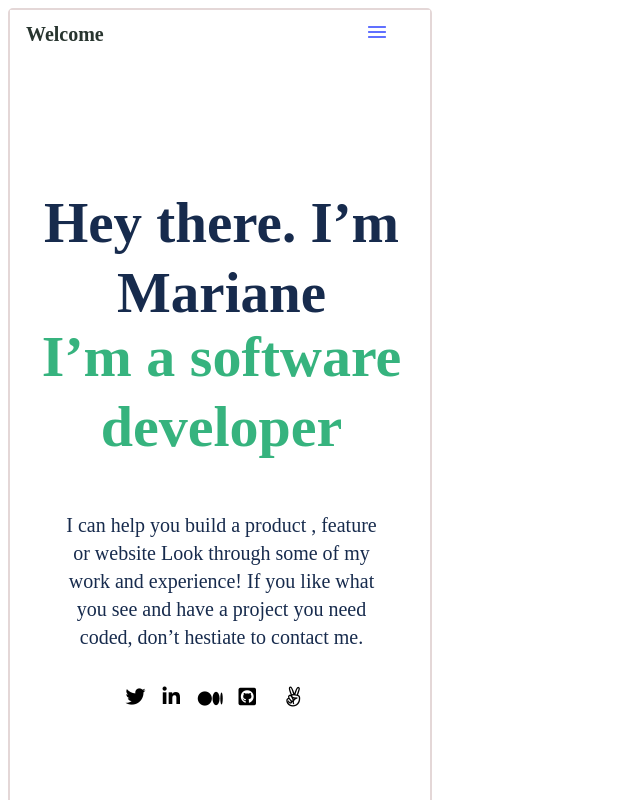
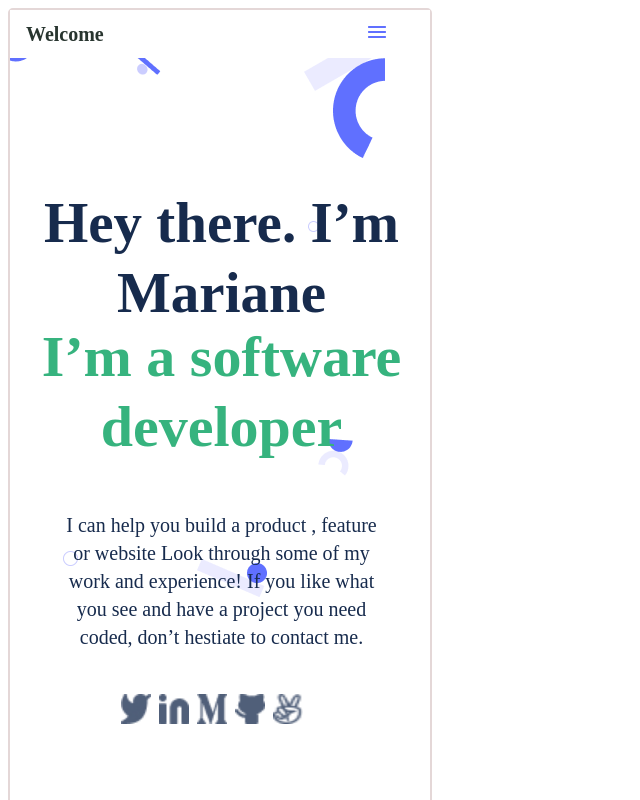
Before and after one commit to mohamadbakri/Portfolio, a plain HTML site: page index.html in a window 1280 px wide. Shown: the top 800 px of the page, without its empty margins (0-640 px from the left). Drawn offline with Linux system fonts and the light colour scheme.

Commit message:
fixing social madia icons

```diff
--- a/index.html
+++ b/index.html
@@ -36,11 +36,40 @@
           </p>
         </div>
         <div class="social-media-icons">
+          <ul>
+            <li>
+              <a href=""
+                ><img src="./images/m1_setup/twitter.jpg" alt="Twitter" />
+              </a>
+            </li>
+            <li>
+              <a href="">
+                <img src="./images/m1_setup/Linkedin.png" alt="Linked-in"
+              /></a>
+            </li>
+            <li>
+              <a href="">
+                <img src="./images/m1_setup/medium.png" alt="Medium"
+              /></a>
+            </li>
+            <li>
+              <a href="">
+                <img src="./images/m1_setup/github.png" alt="Github"
+              /></a>
+            </li>
+            <li>
+              <a href="">
+                <img src="./images/m1_setup/angellist.png" alt="Angellist"
+              /></a>
+            </li>
+          </ul>
+          <!--
           <i class="fa-brands fa-lg fa-twitter twitter"></i>
           <i class="fa-brands fa-lg fa-linkedin-in linked-in"></i>
           <i class="fab fa-lg fa-medium medium"></i>
           <i class="fa-brands fa-lg fa-github-square github"></i>
           <i class="fa-brands fa-lg fa-angellist angellist"></i>
+        </div> -->
         </div>
       </section>
     </div>
--- a/portfolio.css
+++ b/portfolio.css
@@ -8,6 +8,8 @@
   background: #fff;
   border: 2px solid rgb(228, 215, 215);
   border-radius: 5px;
+  background-image: url("/images/m1_setup/header-shapes\ mobile.png ");
+  background-repeat: no-repeat;
 }
 
 .header-section {
@@ -74,6 +76,7 @@
   order: 0;
   flex-grow: 0;
 }
+
 .span-text {
   color: rgb(112, 240, 112);
   color: #36b37e;
@@ -104,42 +107,18 @@
   flex-grow: 0;
 }
 
-.twitter {
-  position: absolute;
-  left: 27.31%;
-  right: 67.36%;
-  top: 73.83%;
-  bottom: 23.42%;
+ul {
+  list-style-type: none;
+  display: flex;
+  flex-direction: row;
+  justify-content: space-around;
+  margin-left: -59px;
+  margin-top: -59px;
 }
 
-.linked-in {
-  position: absolute;
-  left: 36.04%;
-  right: 59.16%;
-  top: 73.83%;
-  bottom: 23.42%;
+ul img {
+  display: block;
+  width: 30px;
+  height: 30px;
+  margin: auto;
 }
-
-.github {
-  position: absolute;
-  left: 54.04%;
-  right: 36.16%;
-  top: 73.83%;
-  bottom: 23.42%;
-}
-
-.medium {
-  position: absolute;
-  left: 44.38%;
-  right: 46.29%;
-  top: 74.1%;
-  bottom: 23.69%;
-}
-
-.angellist {
-  position: absolute;
-  left: 64.91%;
-  right: 27.31%;
-  top: 73.83%;
-  bottom: 23.42%;
-}
```
Also changed, not shown: images/m1_setup/Linkedin.png (added), images/m1_setup/angellist.png (added), images/m1_setup/github.png (added), images/m1_setup/header-shapes mobile.png (added), images/m1_setup/header-shapes mobile@2x.png (added), images/m1_setup/medium.png (added), images/m1_setup/twitter.jpg (added).
